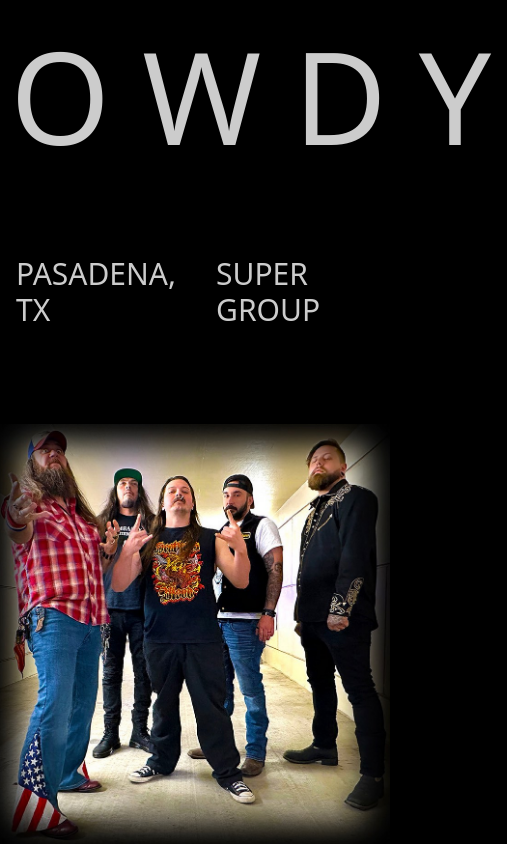
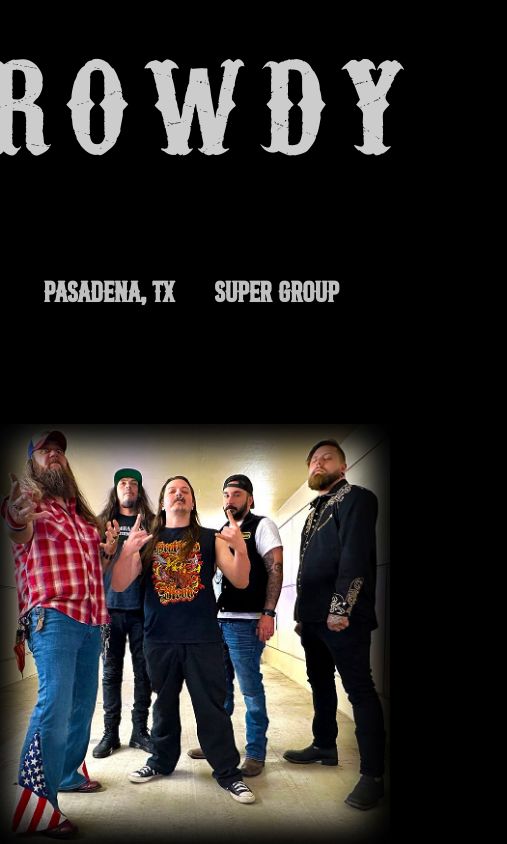
Before and after one commit to bgilross/rowdy-website, a React (Create React App) app: page / in a window 390 px wide. Shown: the whole page, 507 px wide, since content can reach past the window. Built offline with nearby package versions, Linux system fonts and the light colour scheme.

Commit message:
Tweak styling of 'Hero' component and add responsive styling.

```diff
--- a/src/components/Hero.js
+++ b/src/components/Hero.js
@@ -4,14 +4,14 @@ import rowdyPic from "../images/rowdy-pic-1.png";
 const Hero = () => {
   return (
     <div className='flex flex-col h-screen w-full items-center justify-between'>
-      <div className='flex text-white/80 text-[8rem]'>
-        <h1 className='px-4'>R</h1>
-        <h1 className='px-4'>O</h1>
-        <h1 className='px-4'>W</h1>
-        <h1 className='px-4'>D</h1>
-        <h1 className='px-4'>Y</h1>
+      <div className='flex text-white/80 text-[8rem] font-carnivale'>
+        <h1 className='px-2 md:px-4 lg:px-6 mx-auto'>R</h1>
+        <h1 className='px-2 md:px-4 lg:px-6 mx-auto'>O</h1>
+        <h1 className='px-2 md:px-4 lg:px-6 mx-auto'>W</h1>
+        <h1 className='px-2 md:px-4 lg:px-6 mx-auto'>D</h1>
+        <h1 className='px-2 md:px-4 lg:px-6 mx-auto'>Y</h1>
       </div>
-      <div className='flex text-white/80'>
+      <div className='flex text-white/75 font-bronco font-bold'>
         <h1 className='text-3xl px-4'>PASADENA, TX</h1>
         <h1 className='text-3xl px-6'>SUPER GROUP</h1>
       </div>
--- a/src/index.css
+++ b/src/index.css
@@ -5,3 +5,13 @@
 body {
   background-color: black;
 }
+
+@font-face {
+  font-family: "BroncoPersonalUse";
+  src: url(./Fonts/BroncoPersonalUse.ttf);
+}
+
+@font-face {
+  font-family: "CarnivaleeFreakshow";
+  src: url(./Fonts/CarnivaleeFreakshow-DLrm.ttf);
+}
--- a/tailwind.config.js
+++ b/tailwind.config.js
@@ -2,7 +2,12 @@
 module.exports = {
   content: ["./src/**/*.{js,jsx,ts,tsx}"],
   theme: {
-    extend: {},
+    extend: {
+      fontFamily: {
+        carnivale: ["CarnivaleeFreakshow", "serif"],
+        bronco: ["BroncoPersonalUse", "serif"],
+      },
+    },
   },
   plugins: [],
 };
```
Also changed, not shown: src/Fonts/BroncoPersonalUse.ttf (added), src/Fonts/CarnivaleeFreakshow-DLrm.ttf (added).
